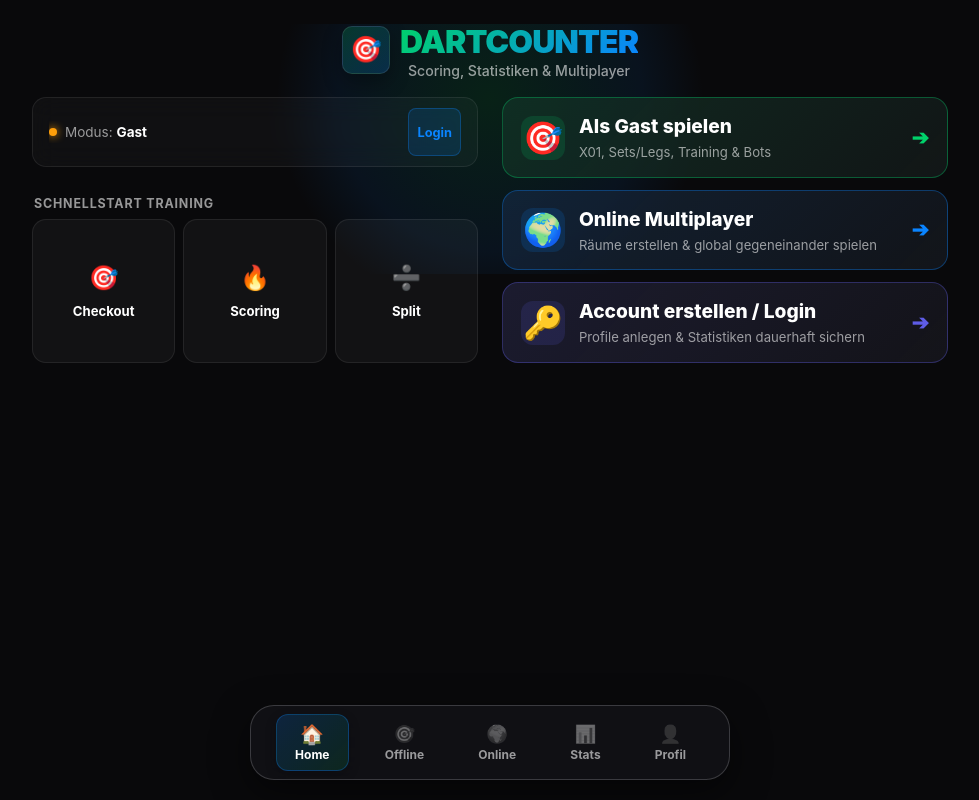
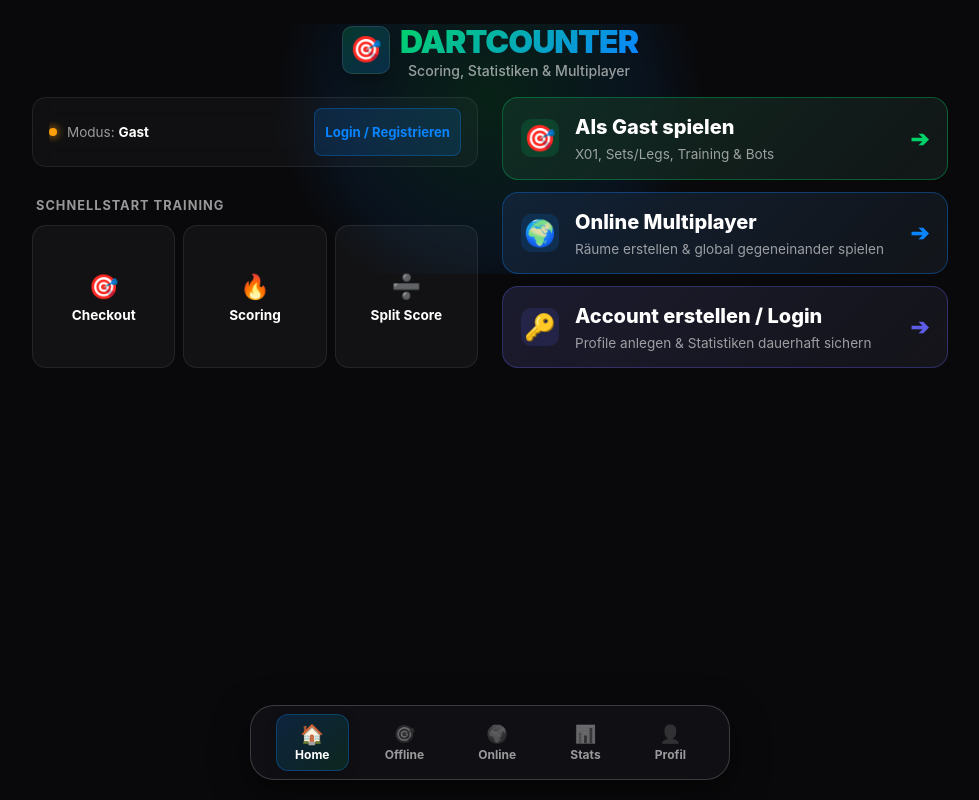
Before and after one commit to Dominik952678/DartCounter, a React (Vite) app: page / in a window 1280 px wide. Shown: the whole page, without its empty margins (150-1129 px from the left). Built offline with nearby package versions, Linux system fonts and the light colour scheme.

Commit message:
feat: keep exact original layout and typography in portrait mode while keeping dual-box aligned layout in landscape mode

```diff
--- a/src/components/MainMenu.tsx
+++ b/src/components/MainMenu.tsx
@@ -36,19 +36,20 @@
           max-width: 480px;
           display: flex;
           flex-direction: column;
-          gap: 12px;
+          gap: 16px;
           transition: all 0.2s ease;
         }
 
         .menu-header-area {
           text-align: center;
-          margin-top: 2px;
+          margin-top: 10px;
+          margin-bottom: 8px;
         }
 
         .menu-content-grid {
           display: flex;
           flex-direction: column;
-          gap: 12px;
+          gap: 16px;
           width: 100%;
         }
 
@@ -64,12 +65,12 @@
           order: 2;
           display: flex;
           flex-direction: column;
-          gap: 10px;
+          gap: 12px;
         }
 
         .menu-training-container {
           order: 3;
-          margin-top: 2px;
+          margin-top: 0;
         }
 
         .training-chips-grid {
@@ -79,18 +80,16 @@
         }
 
         .training-chip {
-          aspect-ratio: 1 / 1;
           display: flex;
           flex-direction: column;
           align-items: center;
           justify-content: center;
-          gap: 6px;
-          padding: 8px 4px;
+          padding: 12px 6px;
           background: var(--surface);
           border: 1px solid var(--card-border);
-          border-radius: 14px;
+          border-radius: 12px;
           cursor: pointer;
-          transition: all 0.18s cubic-bezier(0.2, 0, 0, 1);
+          transition: all 0.15s ease;
           color: var(--text);
           box-sizing: border-box;
           text-align: center;
@@ -98,20 +97,18 @@
 
         .training-chip:hover {
           background: rgba(255, 255, 255, 0.08);
-          border-color: rgba(255, 255, 255, 0.22);
           transform: translateY(-2px);
-          box-shadow: 0 6px 16px rgba(0, 0, 0, 0.35);
         }
 
         .training-chip:active {
-          transform: scale(0.95);
+          transform: scale(0.97);
         }
 
         .menu-action-tile {
           display: flex;
           align-items: center;
           justify-content: space-between;
-          padding: 16px 18px;
+          padding: 18px 20px;
           border-radius: 16px;
           background: var(--card);
           border: 1px solid var(--card-border);
@@ -268,6 +265,7 @@
             gap: 8px !important;
           }
           .training-chip {
+            aspect-ratio: 1 / 1 !important;
             padding: 8px 4px !important;
             border-radius: 14px !important;
           }
@@ -283,6 +281,12 @@
           .menu-action-tile {
             padding: 10px 14px !important;
             border-radius: 14px !important;
+          }
+          .tile-icon {
+            width: 38px !important;
+            height: 38px !important;
+            font-size: 1.6rem !important;
+            border-radius: 10px !important;
           }
         }
 
@@ -358,22 +362,22 @@
               display: 'inline-flex',
               alignItems: 'center',
               justifyContent: 'center',
-              width: '56px',
-              height: '56px',
-              borderRadius: '18px',
+              width: '64px',
+              height: '64px',
+              borderRadius: '20px',
               background: 'linear-gradient(135deg, rgba(0, 210, 106, 0.2), rgba(10, 132, 255, 0.2))',
               border: '1px solid rgba(255, 255, 255, 0.1)',
               boxShadow: '0 8px 20px rgba(0,0,0,0.3)',
-              marginBottom: '6px',
-              fontSize: '1.8rem'
+              marginBottom: '12px',
+              fontSize: '2rem'
             }}>
               🎯
             </div>
             <div>
-              <h1 className="menu-header-title" style={{ fontSize: '2.2rem', fontWeight: 900, letterSpacing: '-0.03em', background: 'linear-gradient(135deg, var(--green), var(--blue))', WebkitBackgroundClip: 'text', WebkitTextFillColor: 'transparent', margin: 0, lineHeight: 1.15 }}>
+              <h1 className="menu-header-title" style={{ fontSize: '2.4rem', fontWeight: 900, letterSpacing: '-0.03em', background: 'linear-gradient(135deg, var(--green), var(--blue))', WebkitBackgroundClip: 'text', WebkitTextFillColor: 'transparent', margin: 0, lineHeight: 1.15 }}>
                 DARTCOUNTER
               </h1>
-              <p className="menu-header-subtitle" style={{ color: 'var(--text-dim)', fontSize: '0.88em', marginTop: '2px', fontWeight: 500 }}>
+              <p className="menu-header-subtitle" style={{ color: 'var(--text-dim)', fontSize: '0.95em', marginTop: '4px', fontWeight: 500 }}>
                 Scoring, Statistiken & Multiplayer
               </p>
             </div>
@@ -390,13 +394,13 @@
                 display: 'flex',
                 alignItems: 'center',
                 justifyContent: 'space-between',
-                padding: '8px 14px',
+                padding: '10px 16px',
                 background: 'rgba(255, 255, 255, 0.03)',
                 backdropFilter: 'blur(12px)',
-                borderRadius: '12px',
+                borderRadius: '14px',
                 border: '1px solid var(--card-border)'
               }}>
-                <div style={{ display: 'flex', alignItems: 'center', gap: '8px', minWidth: 0, overflow: 'hidden' }}>
+                <div style={{ display: 'flex', alignItems: 'center', gap: '10px', minWidth: 0, overflow: 'hidden' }}>
                   <span style={{
                     width: '8px',
                     height: '8px',
@@ -405,7 +409,7 @@
                     boxShadow: user ? '0 0 8px var(--green)' : '0 0 8px var(--orange)',
                     flexShrink: 0
                   }} />
-                  <span style={{ fontSize: '0.86em', color: 'var(--text)', whiteSpace: 'nowrap', overflow: 'hidden', textOverflow: 'ellipsis' }}>
+                  <span style={{ fontSize: '0.88em', color: 'var(--text)', whiteSpace: 'nowrap', overflow: 'hidden', textOverflow: 'ellipsis' }}>
                     {user ? (
                       <>Eingeloggt als <strong style={{ color: 'var(--blue)' }}>{user.user_metadata?.username || user.email}</strong></>
                     ) : (
@@ -416,24 +420,24 @@
                 {user ? (
                   <button
                     onClick={() => { signOut(); navigate('/'); }}
-                    style={{ background: 'transparent', border: 'none', color: 'var(--red)', fontSize: '0.8em', fontWeight: 600, cursor: 'pointer', padding: '3px 6px', flexShrink: 0 }}
+                    style={{ background: 'transparent', border: 'none', color: 'var(--red)', fontSize: '0.82em', fontWeight: 600, cursor: 'pointer', padding: '4px 8px', flexShrink: 0 }}
                   >
                     Abmelden
                   </button>
                 ) : (
                   <button
                     onClick={() => navigate('/auth')}
-                    style={{ background: 'rgba(10, 132, 255, 0.15)', border: '1px solid rgba(10, 132, 255, 0.3)', color: 'var(--blue)', fontSize: '0.8em', fontWeight: 700, borderRadius: '8px', cursor: 'pointer', padding: '3px 8px', flexShrink: 0 }}
+                    style={{ background: 'rgba(10, 132, 255, 0.15)', border: '1px solid rgba(10, 132, 255, 0.3)', color: 'var(--blue)', fontSize: '0.82em', fontWeight: 700, borderRadius: '8px', cursor: 'pointer', padding: '4px 10px', flexShrink: 0 }}
                   >
-                    Login
+                    Login / Registrieren
                   </button>
                 )}
               </div>
             </div>
 
-            {/* Schnellstart Training mit den 3 quadratischen Buttons */}
+            {/* Schnellstart Training */}
             <div className="menu-training-container">
-              <div style={{ fontSize: '0.78em', textTransform: 'uppercase', letterSpacing: '0.8px', color: 'var(--text-dim)', marginBottom: '6px', fontWeight: 700, paddingLeft: '2px' }}>
+              <div style={{ fontSize: '0.8em', textTransform: 'uppercase', letterSpacing: '1px', color: 'var(--text-dim)', marginBottom: '10px', fontWeight: 700, paddingLeft: '4px' }}>
                 Schnellstart Training
               </div>
               <div className="training-chips-grid">
@@ -442,21 +446,21 @@
                   onClick={() => navigate('/offline?tab=training&mode=checkout')}
                 >
                   <span style={{ fontSize: '1.5rem' }}>🎯</span>
-                  <span style={{ fontWeight: 700, fontSize: '0.82em' }}>Checkout</span>
+                  <span style={{ fontWeight: 700, fontSize: '0.85em' }}>Checkout</span>
                 </div>
                 <div
                   className="training-chip"
                   onClick={() => navigate('/offline?tab=training&mode=powerscoring')}
                 >
                   <span style={{ fontSize: '1.5rem' }}>🔥</span>
-                  <span style={{ fontWeight: 700, fontSize: '0.82em' }}>Scoring</span>
+                  <span style={{ fontWeight: 700, fontSize: '0.85em' }}>Scoring</span>
                 </div>
                 <div
                   className="training-chip"
                   onClick={() => navigate('/offline?tab=training&mode=splitscore')}
                 >
                   <span style={{ fontSize: '1.5rem' }}>➗</span>
-                  <span style={{ fontWeight: 700, fontSize: '0.82em' }}>Split</span>
+                  <span style={{ fontWeight: 700, fontSize: '0.85em' }}>Split Score</span>
                 </div>
               </div>
             </div>
@@ -466,42 +470,42 @@
           <div className="menu-right-box">
             {/* Offline Match */}
             <div className="menu-action-tile tile-offline" onClick={() => navigate('/offline')}>
-              <div style={{ display: 'flex', alignItems: 'center', gap: '14px' }}>
-                <div className="tile-icon" style={{ fontSize: '2rem', width: '44px', height: '44px', display: 'flex', alignItems: 'center', justifyContent: 'center', background: 'rgba(0, 210, 106, 0.15)', borderRadius: '12px', flexShrink: 0 }}>
+              <div style={{ display: 'flex', alignItems: 'center', gap: '16px' }}>
+                <div className="tile-icon" style={{ fontSize: '2.2rem', width: '48px', height: '48px', display: 'flex', alignItems: 'center', justifyContent: 'center', background: 'rgba(0, 210, 106, 0.15)', borderRadius: '12px', flexShrink: 0 }}>
                   🎯
                 </div>
                 <div>
-                  <div className="tile-title" style={{ fontSize: '1.2em', fontWeight: 800, color: 'var(--text)' }}>
+                  <div className="tile-title" style={{ fontSize: '1.25em', fontWeight: 800, color: 'var(--text)' }}>
                     {user ? 'Offline Match' : 'Als Gast spielen'}
                   </div>
-                  <div className="tile-desc" style={{ fontSize: '0.82em', color: 'var(--text-dim)', marginTop: '2px' }}>
+                  <div className="tile-desc" style={{ fontSize: '0.85em', color: 'var(--text-dim)', marginTop: '2px' }}>
                     X01, Sets/Legs, Training & Bots
                   </div>
                 </div>
               </div>
-              <div style={{ fontSize: '1.3em', color: 'var(--green)', fontWeight: 700 }}>
+              <div style={{ fontSize: '1.4em', color: 'var(--green)', fontWeight: 700 }}>
                 ➔
               </div>
             </div>
 
             {/* Online Multiplayer */}
             <div className="menu-action-tile tile-online" onClick={handleOnlineClick}>
-              <div style={{ display: 'flex', alignItems: 'center', gap: '14px' }}>
-                <div className="tile-icon" style={{ fontSize: '2rem', width: '44px', height: '44px', display: 'flex', alignItems: 'center', justifyContent: 'center', background: 'rgba(10, 132, 255, 0.15)', borderRadius: '12px', flexShrink: 0 }}>
+              <div style={{ display: 'flex', alignItems: 'center', gap: '16px' }}>
+                <div className="tile-icon" style={{ fontSize: '2.2rem', width: '48px', height: '48px', display: 'flex', alignItems: 'center', justifyContent: 'center', background: 'rgba(10, 132, 255, 0.15)', borderRadius: '12px', flexShrink: 0 }}>
                   🌍
                 </div>
                 <div>
                   <div style={{ display: 'flex', alignItems: 'center', gap: '8px' }}>
-                    <span className="tile-title" style={{ fontSize: '1.2em', fontWeight: 800, color: 'var(--text)' }}>
+                    <span className="tile-title" style={{ fontSize: '1.25em', fontWeight: 800, color: 'var(--text)' }}>
                       Online Multiplayer
                     </span>
                   </div>
-                  <div className="tile-desc" style={{ fontSize: '0.82em', color: 'var(--text-dim)', marginTop: '2px' }}>
+                  <div className="tile-desc" style={{ fontSize: '0.85em', color: 'var(--text-dim)', marginTop: '2px' }}>
                     Räume erstellen & global gegeneinander spielen
                   </div>
                 </div>
               </div>
-              <div style={{ fontSize: '1.3em', color: 'var(--blue)', fontWeight: 700 }}>
+              <div style={{ fontSize: '1.4em', color: 'var(--blue)', fontWeight: 700 }}>
                 ➔
               </div>
             </div>
@@ -509,39 +513,39 @@
             {/* Stats or Auth */}
             {user ? (
               <div className="menu-action-tile tile-stats" onClick={() => navigate('/stats')}>
-                <div style={{ display: 'flex', alignItems: 'center', gap: '14px' }}>
-                  <div className="tile-icon" style={{ fontSize: '2rem', width: '44px', height: '44px', display: 'flex', alignItems: 'center', justifyContent: 'center', background: 'rgba(255, 159, 10, 0.15)', borderRadius: '12px', flexShrink: 0 }}>
+                <div style={{ display: 'flex', alignItems: 'center', gap: '16px' }}>
+                  <div className="tile-icon" style={{ fontSize: '2.2rem', width: '48px', height: '48px', display: 'flex', alignItems: 'center', justifyContent: 'center', background: 'rgba(255, 159, 10, 0.15)', borderRadius: '12px', flexShrink: 0 }}>
                     📊
                   </div>
                   <div>
-                    <div className="tile-title" style={{ fontSize: '1.2em', fontWeight: 800, color: 'var(--text)' }}>
+                    <div className="tile-title" style={{ fontSize: '1.25em', fontWeight: 800, color: 'var(--text)' }}>
                       Statistiken & Profile
                     </div>
-                    <div className="tile-desc" style={{ fontSize: '0.82em', color: 'var(--text-dim)', marginTop: '2px' }}>
+                    <div className="tile-desc" style={{ fontSize: '0.85em', color: 'var(--text-dim)', marginTop: '2px' }}>
                       Averages, Triple-Quoten, Radar & Historie
                     </div>
                   </div>
                 </div>
-                <div style={{ fontSize: '1.3em', color: 'var(--orange)', fontWeight: 700 }}>
+                <div style={{ fontSize: '1.4em', color: 'var(--orange)', fontWeight: 700 }}>
                   ➔
                 </div>
               </div>
             ) : (
               <div className="menu-action-tile tile-auth" onClick={() => navigate('/auth')}>
-                <div style={{ display: 'flex', alignItems: 'center', gap: '14px' }}>
-                  <div className="tile-icon" style={{ fontSize: '2rem', width: '44px', height: '44px', display: 'flex', alignItems: 'center', justifyContent: 'center', background: 'rgba(94, 92, 230, 0.15)', borderRadius: '12px', flexShrink: 0 }}>
+                <div style={{ display: 'flex', alignItems: 'center', gap: '16px' }}>
+                  <div className="tile-icon" style={{ fontSize: '2.2rem', width: '48px', height: '48px', display: 'flex', alignItems: 'center', justifyContent: 'center', background: 'rgba(94, 92, 230, 0.15)', borderRadius: '12px', flexShrink: 0 }}>
                     🔑
                   </div>
                   <div>
-                    <div className="tile-title" style={{ fontSize: '1.2em', fontWeight: 800, color: 'var(--text)' }}>
+                    <div className="tile-title" style={{ fontSize: '1.25em', fontWeight: 800, color: 'var(--text)' }}>
                       Account erstellen / Login
                     </div>
-                    <div className="tile-desc" style={{ fontSize: '0.82em', color: 'var(--text-dim)', marginTop: '2px' }}>
+                    <div className="tile-desc" style={{ fontSize: '0.85em', color: 'var(--text-dim)', marginTop: '2px' }}>
                       Profile anlegen & Statistiken dauerhaft sichern
                     </div>
                   </div>
                 </div>
-                <div style={{ fontSize: '1.3em', color: 'var(--purple)', fontWeight: 700 }}>
+                <div style={{ fontSize: '1.4em', color: 'var(--purple)', fontWeight: 700 }}>
                   ➔
                 </div>
               </div>
```
